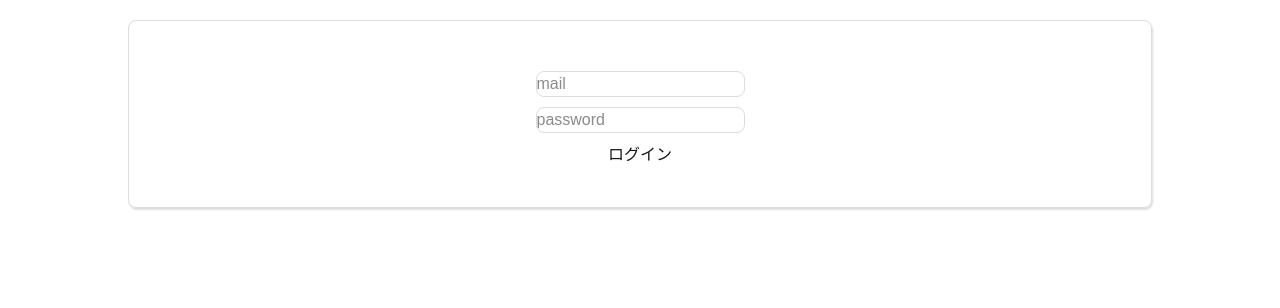
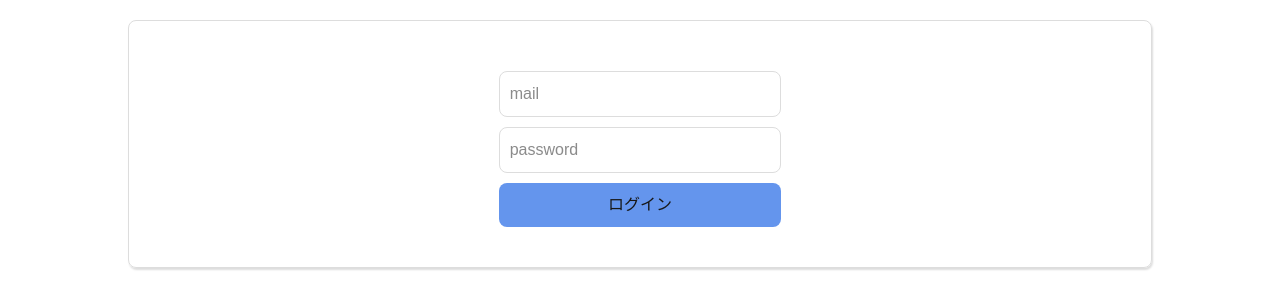
Before and after one commit to KinuGra/mustsee, a Next.js app: page /login in a window 1280 px wide. Shown: the top 308 px of the page. Built offline with nearby package versions, Linux system fonts and the light colour scheme.

Commit message:
update: loginページのcss調整

```diff
--- a/src/app/login/Login.module.css
+++ b/src/app/login/Login.module.css
@@ -8,6 +8,8 @@
 }
 
 .field {
+    padding: 10px;
+    width: 30%;
     display: block;
     margin: 10px auto;
     border: 1px solid #ddd;
@@ -16,4 +18,9 @@
 
 .button {
     text-align: center;
+    background-color: cornflowerblue;
+    width: 30%;
+    margin: auto;
+    padding: 10px;
+    border-radius: 8px;
 }
```
